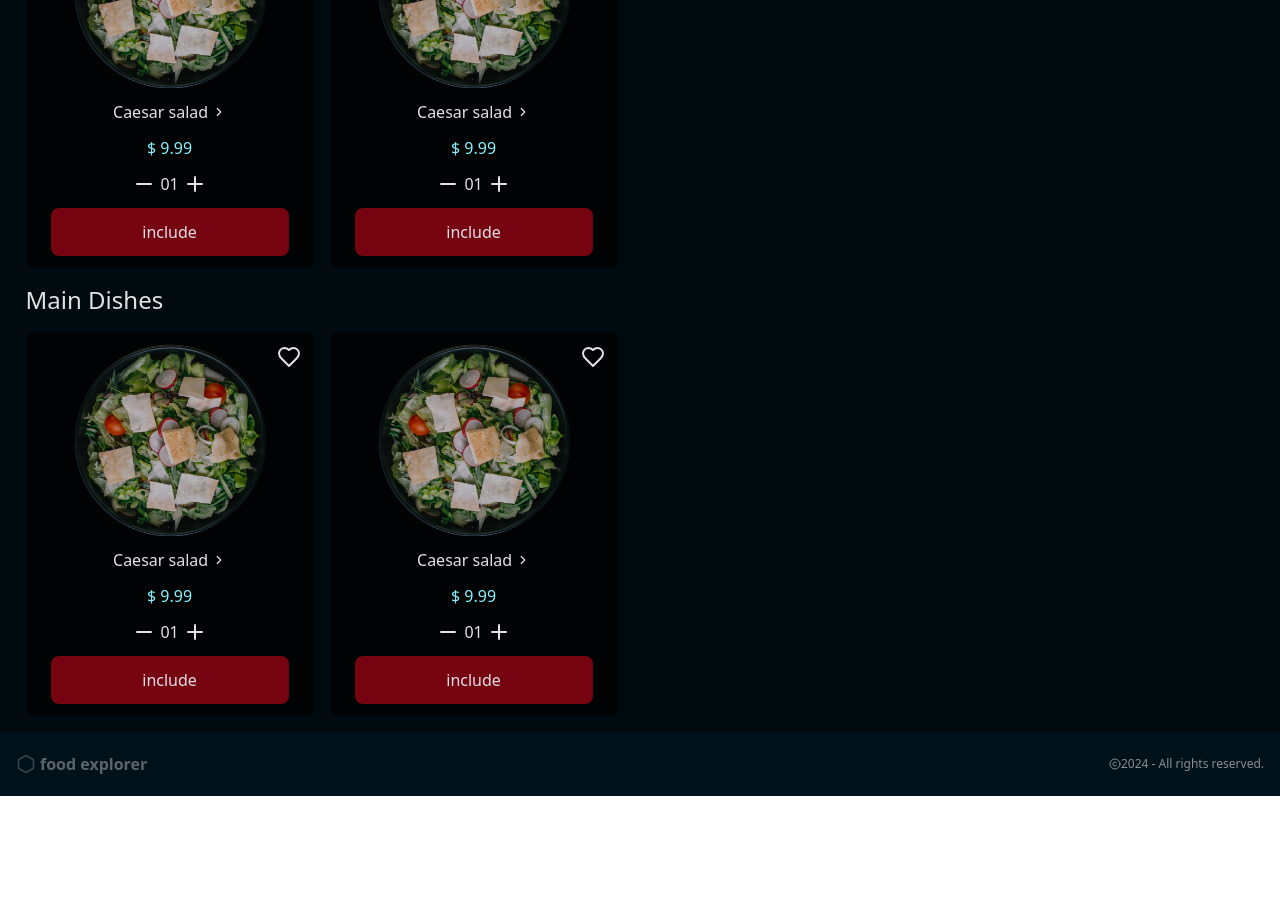
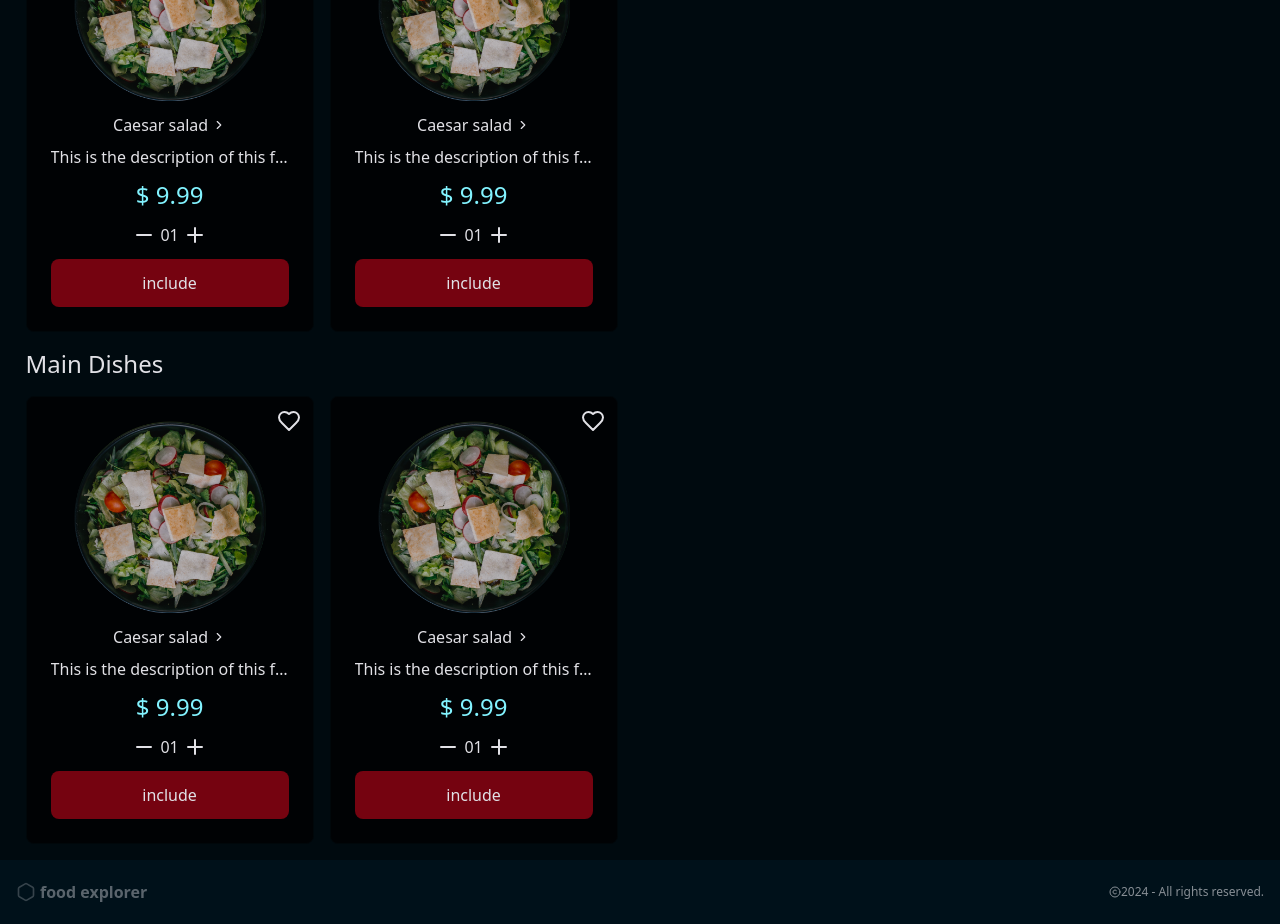
Before and after one commit to dameness/food-explorer-front, a React (Vite) app: page / in a window 1280 px wide. Shown: the part 460-1384 px from the top of the page. Before the commit the page ends 1256 px from the top, so only its background shows below. Built offline with nearby package versions, Linux system fonts and the light colour scheme.

Commit message:
style: add card styles

```diff
--- a/src/components/card.tsx
+++ b/src/components/card.tsx
@@ -2,7 +2,7 @@ import { Button } from '@/components/ui/button';
 import { ChevronRight, Heart, Minus, Plus } from 'lucide-react';
 export const Card = () => {
   return (
-    <div className='relative flex flex-col items-center justify-center gap-3 p-6 sm:w-72 min-w-52 sm:h-96 min-h-72  dark:bg-Dark/Dark-300 bg-Light/Light-200 border dark:border-Dark/Dark-200 border-Light/Light-400 rounded-lg'>
+    <div className='relative flex flex-col items-center justify-center gap-3 p-6 sm:w-72 min-w-52 sm:h-[28rem] min-h-72  dark:bg-Dark/Dark-300 bg-Light/Light-200 border dark:border-Dark/Dark-200 border-Light/Light-400 rounded-lg'>
       <Heart className='absolute top-3 right-3' />
       <img
         src='/assets/mask-group.png'
@@ -14,7 +14,13 @@ export const Card = () => {
         <ChevronRight size={14} />
       </h1>
 
-      <h1 className='dark:text-Tints/Cake-200 text-Tints/Mint-100'>$ 9.99</h1>
+      <p className='-mt-1 sm:block hidden font-thin truncate max-w-full'>
+        This is the description of this food descripton of the food this is the
+        description.
+      </p>
+      <h1 className='dark:text-Tints/Cake-200 text-Tints/Mint-100 sm:text-2xl xs:text-xl text-lg'>
+        $ 9.99
+      </h1>
 
       <div className='flex items-center gap-1'>
         <Minus />
--- a/src/pages/home.tsx
+++ b/src/pages/home.tsx
@@ -20,12 +20,12 @@ export const Home = () => {
       </div>
 
       <h1 className='mt-4 self-start sm:text-2xl xs:text-xl text-lg'>Meals</h1>
-      <div className='w-full flex gap-4 items-center overflow-hidden'>
+      <div className='w-full flex gap-4 items-center'>
         <Card />
         <Card />
       </div>
       <h1 className='self-start sm:text-2xl xs:text-xl text-lg'>Main Dishes</h1>
-      <div className='w-full flex gap-4 items-center overflow-hidden'>
+      <div className='w-full flex gap-4 items-center'>
         <Card />
         <Card />
       </div>
```
